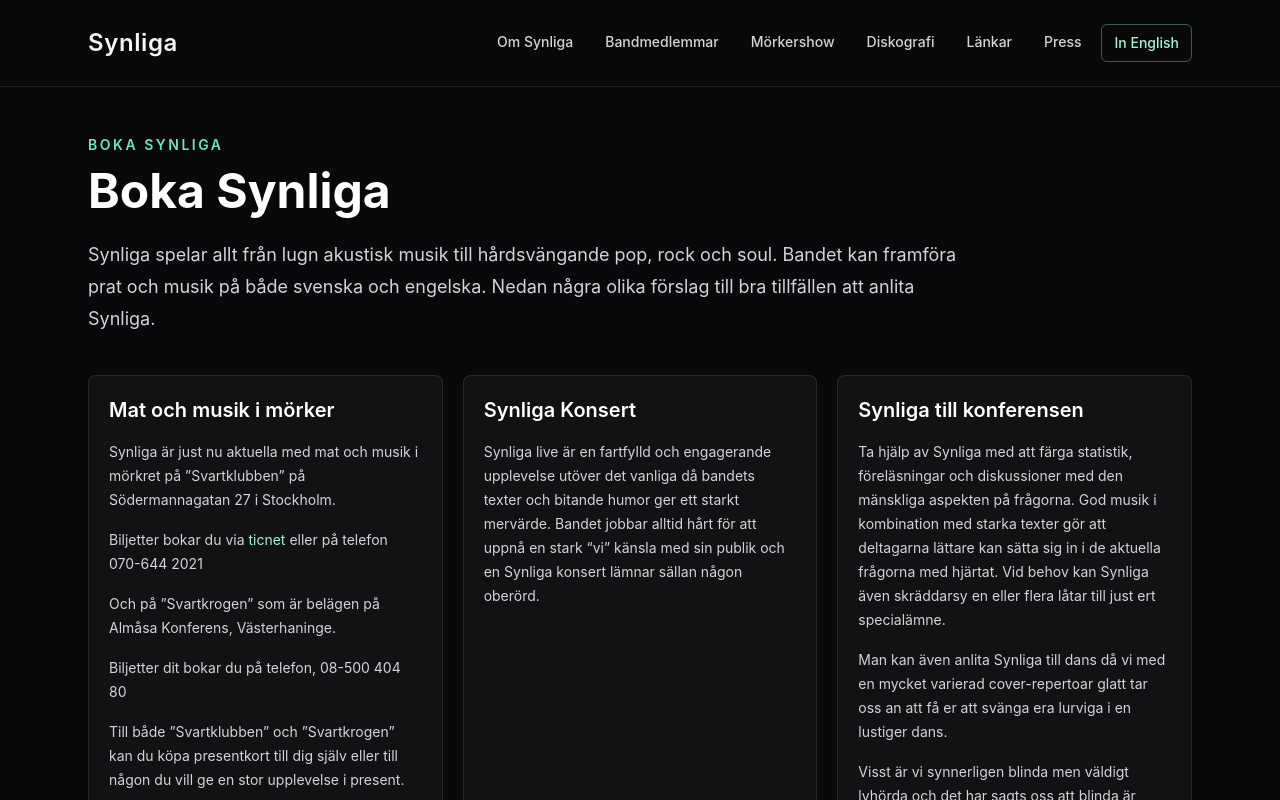
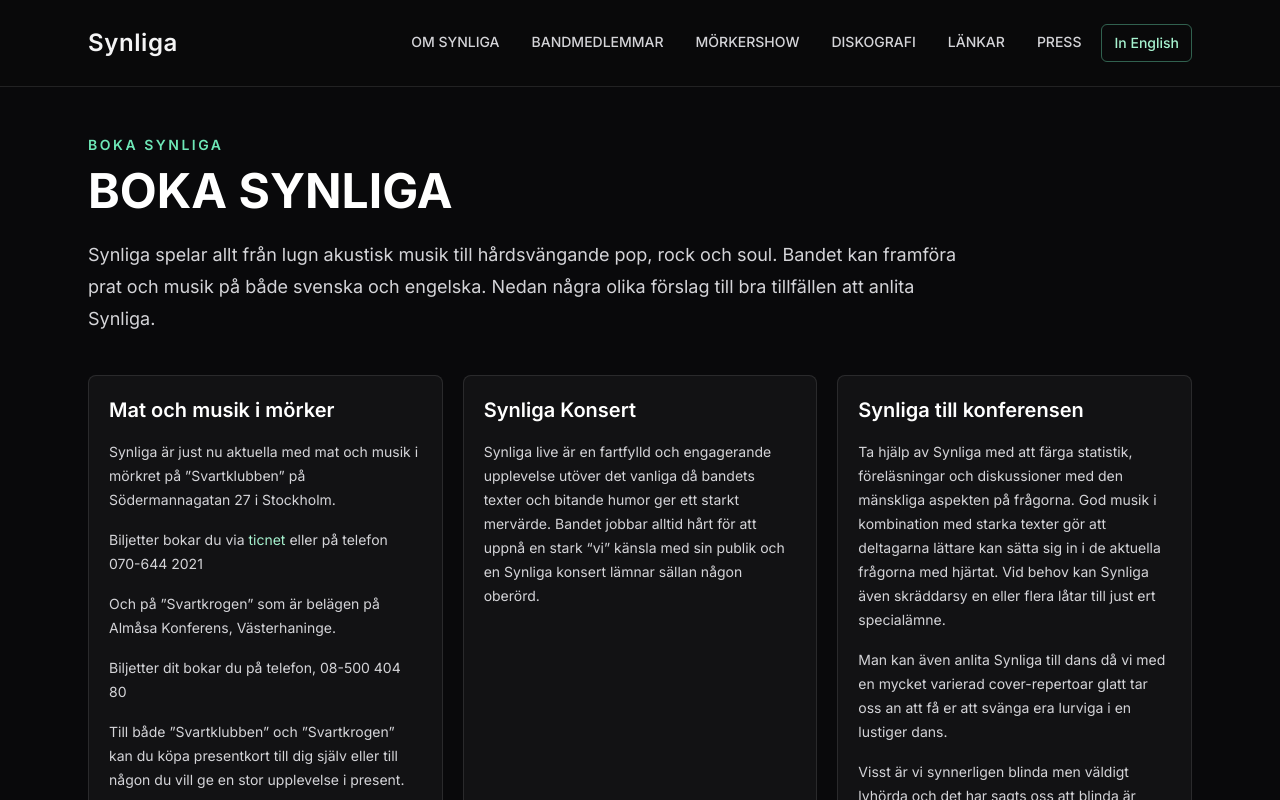
Before and after one commit to camilla-westin/Synliga, a React (Vite) app: page / in a window 1280 px wide. Shown: the top 800 px of the page. Built offline with nearby package versions, Linux system fonts and the light colour scheme.

Commit message:
Added content and assets

```diff
--- a/index.html
+++ b/index.html
@@ -3,6 +3,12 @@
   <head>
     <meta charset="UTF-8" />
     <meta name="viewport" content="width=device-width, initial-scale=1.0" />
+    <link rel="preconnect" href="https://fonts.googleapis.com" />
+    <link rel="preconnect" href="https://fonts.gstatic.com" crossorigin />
+    <link
+      href="https://fonts.googleapis.com/css2?family=Inter:wght@400;500;600;700&display=swap"
+      rel="stylesheet"
+    />
     <title>Synliga</title>
   </head>
   <body>
--- a/src/App.jsx
+++ b/src/App.jsx
@@ -13,7 +13,7 @@
     { to: '/en/about', label: 'About' },
     { to: '/en/band-members', label: 'Band Members' },
     { to: '/en/shows-in-the-dark', label: 'Shows in the dark' },
-    { to: '/en/discography', label: 'Discography' }
+    { to: '/en/discography', label: 'Discography' },
   ],
 }
 
@@ -57,7 +57,7 @@
                 to={item.to}
                 className={({ isActive }) =>
                   [
-                    'rounded-md px-3 py-2 text-sm font-medium transition',
+                    'rounded-md px-3 py-2 text-sm font-medium uppercase transition',
                     isActive
                       ? 'bg-emerald-400 text-zinc-950'
                       : 'text-zinc-300 hover:bg-white/10 hover:text-white',
--- a/src/styles.css
+++ b/src/styles.css
@@ -13,3 +13,9 @@
 body {
   margin: 0;
 }
+
+@layer base {
+  h1 {
+    @apply uppercase;
+  }
+}
```
Also changed, not shown: public/assets/synliga-logga2.png (added).
